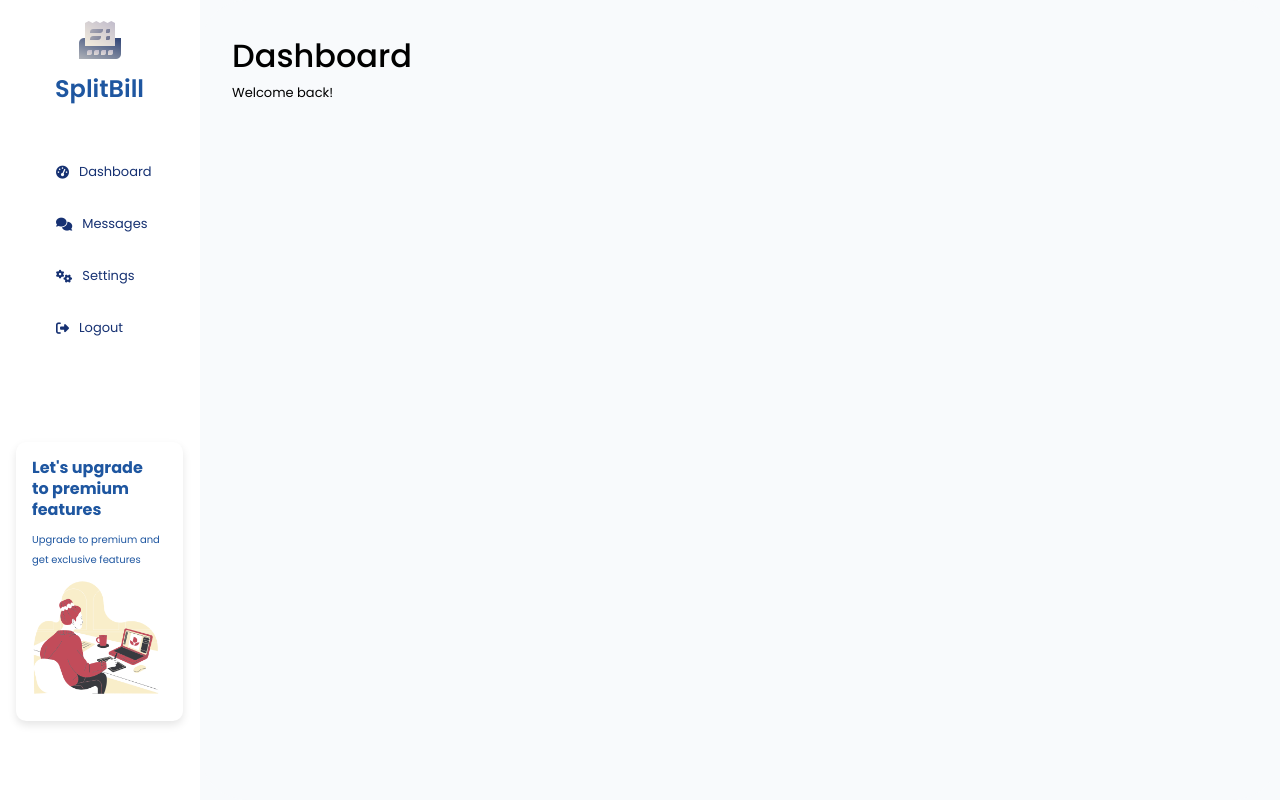
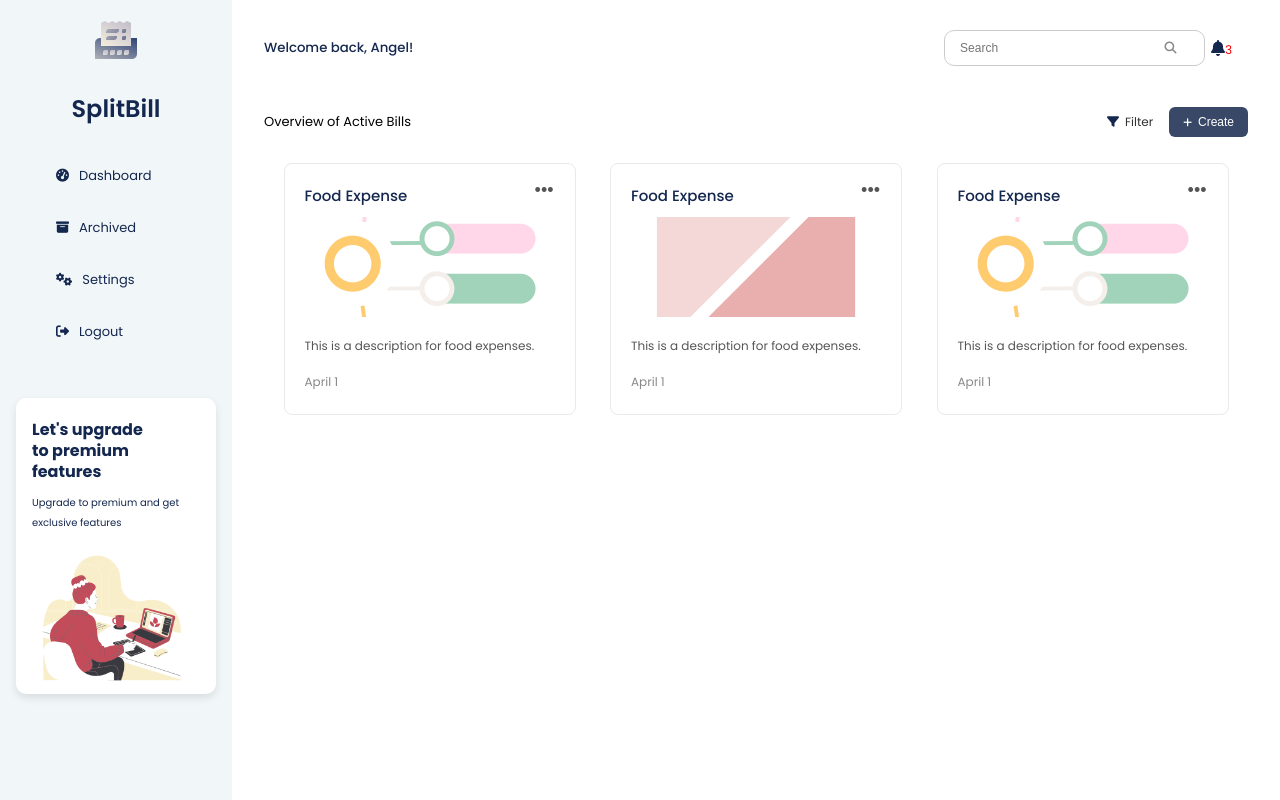
Before and after one commit to scyyythe/client, a React (Vite) app: page /login in a window 1280 px wide. Both pictures are taken after typing "Sample", "Sample123" into the empty fields and a click on the button "Login". Built offline with nearby package versions, Linux system fonts and the light colour scheme.

Commit message:
added new changes

```diff
--- /dev/null
+++ b/src/components/Card.jsx
@@ -0,0 +1,19 @@
+import React from "react";
+
+const Card = ({ category, description, date, imageUrl }) => {
+  return (
+    <div className="card">
+      <div className="card-header">
+        <h3 className="category-name">{category}</h3>
+        <div className="options">
+          <button className="options-btn">•••</button>
+        </div>
+      </div>
+      {imageUrl && <img src={`./images/${imageUrl}`} alt={category} className="card-image" />}
+      <p className="description">{description}</p>
+      <p className="date">{date}</p>
+    </div>
+  );
+};
+
+export default Card;
--- /dev/null
+++ b/src/components/SearchBar.jsx
@@ -0,0 +1,13 @@
+import React from "react";
+import "../styles/Components.css";
+
+function SearchBar({ placeholder, value, onChange }) {
+  return (
+    <div className="search-bar">
+      <input type="text" placeholder={placeholder || "Search..."} value={value} onChange={onChange} />
+      <i className="fas fa-search search-icon"></i>
+    </div>
+  );
+}
+
+export default SearchBar;
--- a/src/pages/Login.jsx
+++ b/src/pages/Login.jsx
@@ -11,7 +11,7 @@ function Login() {
     password: "",
   });
   const [showPassword, setShowPassword] = useState(false);
-  const navigate = useNavigate(); // Initialize useNavigate for redirection
+  const navigate = useNavigate();
 
   const handleChange = (e) => {
     setFormData({ ...formData, [e.target.name]: e.target.value });
@@ -24,10 +24,9 @@ function Login() {
   const handleLogin = (e) => {
     e.preventDefault();
 
-    // Simulate authentication (Replace with actual login API request)
     if (formData.username && formData.password) {
-      console.log("Login successful!"); // Debugging
-      navigate("/dashboard"); // Redirect to UserDashboard
+      console.log("Login successful!");
+      navigate("/dashboard");
     } else {
       alert("Please enter username and password");
     }
--- /dev/null
+++ b/src/pages/StandardUser/Archived.jsx
@@ -0,0 +1,11 @@
+import React from "react";
+
+function Archived() {
+  return (
+    <div>
+      <h1>Archive</h1>
+    </div>
+  );
+}
+
+export default Archived;
--- /dev/null
+++ b/src/pages/StandardUser/Dashboard.jsx
@@ -0,0 +1,55 @@
+import React from "react";
+import SearchBar from "../../components/SearchBar";
+import Card from "../../components/Card";
+function Dashboard() {
+  return (
+    <div className="dashboard-main">
+      <header>
+        <h5>Welcome back, Angel!</h5>
+        <div className="search-dashboard">
+          <SearchBar placeholder="Search" />
+
+          <div className="notification-icon">
+            <i className="fa-solid fa-bell"></i>
+            <span className="notification-badge">3</span>
+          </div>
+        </div>
+      </header>
+      <div className="head-body">
+        <p>Overview of Active Bills</p>
+
+        <div className="right-head-body">
+          <label htmlFor="filter">
+            <i className="fas fa-filter"></i> Filter
+          </label>
+
+          <button className="create-new-btn">
+            <i className="fas fa-plus"></i> Create
+          </button>
+        </div>
+      </div>
+      <div className="body-dash">
+        <Card
+          category="Food Expense"
+          description="This is a description for food expenses."
+          date="April 1"
+          imageUrl="register.png"
+        />
+        <Card
+          category="Food Expense"
+          description="This is a description for food expenses."
+          date="April 1"
+          imageUrl="login.png"
+        />
+        <Card
+          category="Food Expense"
+          description="This is a description for food expenses."
+          date="April 1"
+          imageUrl="register.png"
+        />
+      </div>
+    </div>
+  );
+}
+
+export default Dashboard;
--- a/src/pages/StandardUser/StandardDashboard.jsx
+++ b/src/pages/StandardUser/StandardDashboard.jsx
@@ -1,6 +1,8 @@
 import React, { useState } from "react";
 import "../../styles/Standard.css";
+import Dashboard from "./Dashboard";
 import Settings from "../../components/Settings";
+import Archived from "./Archived";
 
 function StandardDashboard() {
   const [activePage, setActivePage] = useState("dashboard");
@@ -10,9 +12,9 @@ function StandardDashboard() {
       case "settings":
         return <Settings />;
       case "list":
-        return <div><h1>Messages</h1><p>This is your list view.</p></div>;
+        return <Archived />;
       default:
-        return <div><h1>Dashboard</h1><p>Welcome back!</p></div>;
+        return <Dashboard />;
     }
   };
 
@@ -29,7 +31,7 @@ function StandardDashboard() {
             <i className="fas fa-tachometer-alt"></i> Dashboard
           </a>
           <a onClick={() => setActivePage("list")}>
-            <i className="fas fa-comments"></i> Messages
+            <i className="fas fa-archive"></i> Archived
           </a>
           <a onClick={() => setActivePage("settings")}>
             <i className="fas fa-cogs"></i> Settings
@@ -40,15 +42,15 @@ function StandardDashboard() {
         </nav>
 
         <div className="foot">
-          <h4>Let's upgrade <br /> to premium features</h4>
+          <h4>
+            Let's upgrade <br /> to premium features
+          </h4>
           <p>Upgrade to premium and get exclusive features</p>
           <img src="/images/Untitled design.png" alt="Upgrade Images" />
         </div>
       </aside>
 
-      <main className="main">
-        {renderContent()}
-      </main>
+      <main className="main">{renderContent()}</main>
     </div>
   );
 }
--- a/src/styles/Components.css
+++ b/src/styles/Components.css
@@ -131,12 +131,175 @@
 .input {
   width: 100%;
   padding: 10px;
-  font-size: 14px;
+  font-size: 13px;
+  color: #333;
   border-radius: 5px;
   border: 1px solid #ccc;
+  margin-top: 0.5rem;
 }
 
 .input:focus {
   outline: none;
   border-color: #577c8e;
 }
+
+/* search bar */
+.search-bar {
+  position: relative;
+  width: 80%;
+  max-width: 400px;
+  margin: 0 auto;
+}
+
+.search-bar input {
+  width: 90%;
+  padding: 10px 35px 10px 15px;
+  border: 1px solid #ccc;
+  border-radius: 10px;
+  outline: none;
+  font-size: 12px;
+}
+
+.search-icon {
+  position: absolute;
+  font-size: 12px;
+  right: 0;
+  top: 50%;
+  transform: translateY(-50%);
+  color: #888;
+}
+
+/* card compoentn */
+.card {
+  padding: 20px;
+  border-radius: 8px;
+  border: 1px solid #3948671f;
+  width: 250px;
+  margin: 15px;
+  height: 210px;
+  overflow: hidden;
+  position: relative;
+  cursor: pointer;
+}
+.card h3 {
+  font-weight: 500;
+  font-size: 15px;
+}
+.card-header {
+  display: flex;
+  justify-content: space-between;
+  align-items: center;
+}
+
+.category-name {
+  font-size: 18px;
+  font-weight: 600;
+  margin: 0;
+  color: #14274e;
+}
+
+.options-btn {
+  background: none;
+  border: none;
+  font-size: 10px;
+  cursor: pointer;
+  color: #14274e;
+}
+
+.card-image {
+  width: 100%;
+  height: 100px;
+  object-fit: cover;
+  border-radius: 4px;
+  margin-top: 10px;
+}
+
+.description {
+  font-size: 12px;
+  color: #555;
+  margin-top: 10px;
+}
+
+.date {
+  font-size: 12px;
+  color: #888;
+  margin-top: 5px;
+}
+
+.options {
+  position: absolute;
+  top: 15px;
+  right: 15px;
+  font-size: 10px;
+  color: #14274e;
+}
+
+.options-btn {
+  font-size: 18px;
+  background: transparent;
+  border: none;
+  color: #555;
+  cursor: pointer;
+}
+
+.options-btn:hover {
+  color: #333;
+}
+/* settings */
+.settings-con {
+  width: 100%;
+  padding-left: 3rem;
+  h3 {
+    font-weight: 500;
+  }
+  p {
+    font-size: 12px;
+  }
+}
+.name {
+  max-width: 450px;
+  font-size: 12px;
+  display: flex;
+  gap: 1rem;
+  justify-content: space-between;
+}
+.email,
+.password {
+  margin-top: 1rem;
+  font-size: 12px;
+}
+.email-input {
+  max-width: 450px;
+  display: flex;
+  gap: 1rem;
+  justify-content: space-between;
+  font-size: 12px;
+  display: flex;
+  align-items: center;
+  a {
+    font-size: 12px;
+    color: #14274e;
+  }
+}
+.password {
+  max-width: 450px;
+  a {
+    font-size: 12px;
+    color: #14274e;
+    margin-left: 3.2rem;
+  }
+}
+.delete-account {
+  color: red;
+  font-size: 12px;
+}
+.save-changes {
+  padding-inline: 1rem;
+  padding-block: 10px;
+  border-radius: 10px;
+  border: none;
+  background-color: #394867;
+  color: white;
+  font-size: 12px;
+  cursor: pointer;
+}
--- a/src/styles/Standard.css
+++ b/src/styles/Standard.css
@@ -5,28 +5,26 @@ body {
   font-family: "Poppins", sans-serif;
 }
 
-* {
+body,
+html {
   margin: 0;
   padding: 0;
   box-sizing: border-box;
+  height: 100%;
+  background-color: #f8fafc;
 }
-
-body, html {
-  height: 100%;
-  background-color: #F8FAFC;
-}
-.head-side h1{
-    color: #1e56a0;
+.head-side h1 {
+  color: #14274e;
 }
 .dashboard {
   display: flex;
   height: 100vh;
+  overflow: hidden;
 }
 
 .sidebar {
   width: 200px;
-  background: white;
-  border-right: 1px solid white;
+  background: #f1f6f9;
   padding: 1rem;
 }
 
@@ -35,15 +33,13 @@ body, html {
   flex-direction: column;
   gap: 1rem;
   cursor: pointer;
-  margin-top: 3rem;
+  margin-top: 2rem;
   margin-inline: 2rem;
-
-
 }
 
 .sidebar a {
   text-decoration: none;
-  color: #163172;
+  color: #14274e;
   font-size: 0.95rem;
   font-size: 13px;
   border-radius: 6px;
@@ -55,8 +51,8 @@ body, html {
 }
 
 .sidebar a:hover {
-  background: #f0f0f0;
-  color: #000;
+  background: #14274e;
+  color: #f1f6f9;
 }
 
 .sidebar i {
@@ -66,9 +62,7 @@ body, html {
 .main {
   flex: 1;
   padding: 2rem;
-  border-radius: 1rem;
-  background-color: #F8FAFC;
-  border-radius: 3rem;
+  background-color: white;
 }
 
 .head-side {
@@ -79,18 +73,19 @@ body, html {
   font-weight: 600;
 }
 .foot {
-    color: #1e56a0;
-    padding: 1rem;
+  color: #14274e;
+  padding-inline: 1rem;
+  padding-block: 1px;
   background-color: white;
   border-radius: 10px;
   box-sizing: border-box;
   box-shadow: 0 4px 8px rgba(0, 0, 0, 0.1);
-    margin-top: 6rem;
+  margin-top: 3rem;
 }
 
-.foot h4{
+.foot h4 {
   line-height: 1.3;
-    margin-bottom: .6rem;
+  margin-bottom: 0.6rem;
 }
 .foot p {
   font-size: 10px;
@@ -104,3 +99,90 @@ body, html {
   display: block;
   margin: 0 auto;
 }
+/* dashbord */
+.dashboard-main header {
+  display: flex;
+  align-items: center;
+  justify-content: space-between;
+  padding-right: 1rem;
+  position: relative;
+  bottom: 1rem;
+}
+.dashboard-main h5 {
+  font-weight: 500;
+  color: #14274e;
+}
+.search-dashboard {
+  width: 30%;
+  display: flex;
+  gap: 2rem;
+  align-items: center;
+}
+
+.notification-icon {
+  i {
+    color: #14274e;
+    cursor: pointer;
+  }
+  span {
+    font-size: 12px;
+    color: red;
+  }
+}
+.body-dash {
+  display: flex;
+  flex-wrap: wrap;
+  justify-content: space-evenly;
+
+  height: 550px;
+  overflow-y: scroll;
+}
+.head-body {
+  display: flex;
+  align-items: center;
+  justify-content: space-between;
+}
+.right-head-body {
+  display: flex;
+  justify-content: space-between;
+  align-items: center;
+  gap: 1rem;
+  padding: 10px 0;
+}
+
+.right-head-body label {
+  font-size: 12px;
+  color: #333;
+  display: flex;
+  align-items: center;
+  gap: 6px;
+  cursor: pointer;
+}
+.right-head-body i {
+  color: #14274e;
+}
+.fa-archive {
+  cursor: pointer;
+}
+.create-new-btn {
+  background-color: #394867;
+  color: white;
+  border: none;
+  padding: 8px 14px;
+  border-radius: 6px;
+  font-size: 12px;
+  cursor: pointer;
+  display: flex;
+  align-items: center;
+  gap: 6px;
+  transition: background-color 0.3s ease;
+}
+
+.create-new-btn i {
+  font-size: 10px;
+  color: white;
+}
+
+.create-new-btn:hover {
+  background-color: #14274e;
+}
```
Also changed, not shown: src/components/Settings.jsx (+50 -4 lines), public/images/icons8-split-files-48.png (added), src/pages/StandardUser/sample.txt (deleted). Lines whose indentation alone changed are shown as unchanged.
